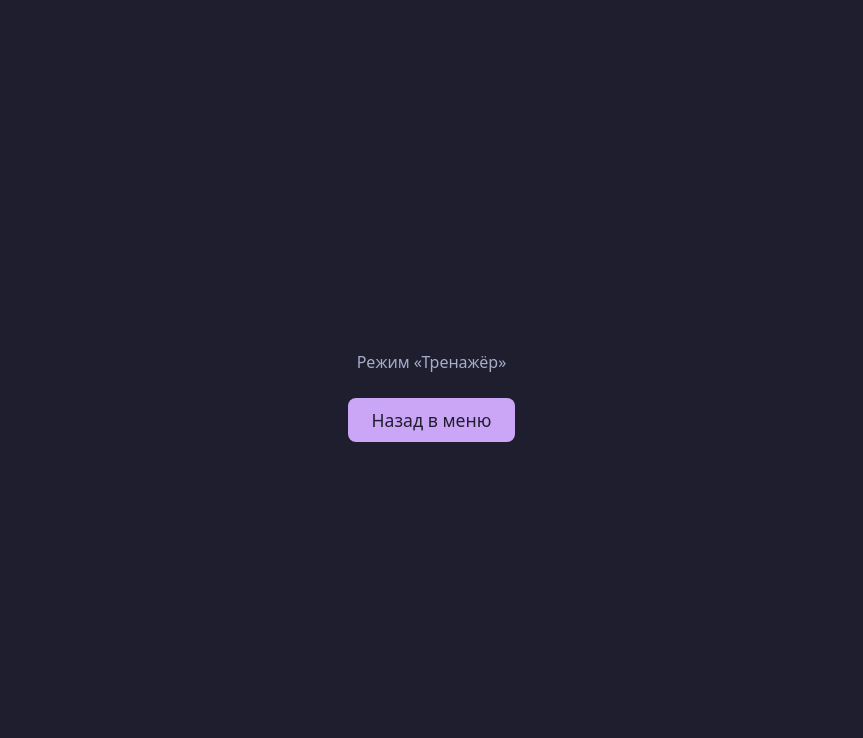
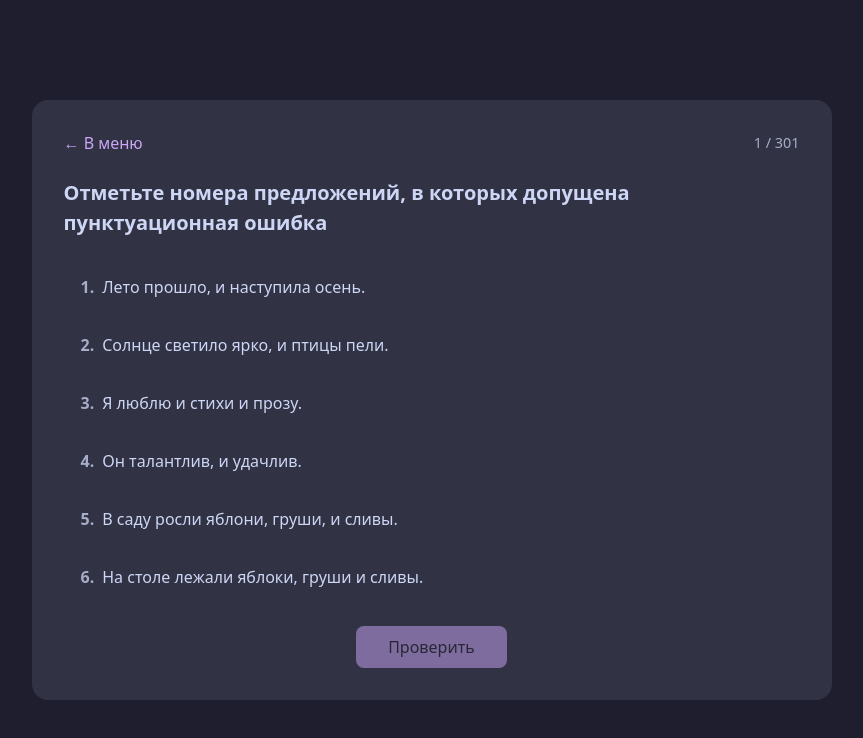
Before and after one commit to Mudwin/russian-quiz, a React (Vite) app: page / in a window 1280 px wide. Both pictures are taken after a click on the button "Тренажёр". Shown: the top 738 px of the page, without its empty margins (201-1064 px from the left). Built offline with nearby package versions, Linux system fonts and the light colour scheme.

Commit message:
feat: combine all components together, create working trainer mode

```diff
--- a/src/app/App.module.css
+++ b/src/app/App.module.css
@@ -3,6 +3,7 @@
   display: flex;
   justify-content: center;
   align-items: center;
+  padding: 1rem;
 }
 
 .menu {
@@ -41,7 +42,41 @@
   background-color: var(--primary-pink-color);
 }
 
-.placeholder {
+.test {
+  width: 100%;
+  max-width: 800px;
+  background-color: var(--primary-surface-0-color);
+  border-radius: 1rem;
+  padding: 2rem;
+}
+
+.header {
+  display: flex;
+  justify-content: space-between;
+  align-items: center;
+  margin-bottom: 1.5rem;
+}
+
+.backBtn {
+  background: none;
+  border: none;
+  color: var(--primary-mauve-color);
+  cursor: pointer;
+  font-size: 1rem;
+  padding: 0;
+}
+
+.backBtn:hover {
+  color: var(--primary-pink-color);
+}
+
+.counter {
   color: var(--primary-subtext-0-color);
-  text-align: center;
+  font-size: 0.9rem;
 }
+
+.instruction {
+  color: var(--primary-text-color);
+  margin-bottom: 1.5rem;
+  font-size: 1.25rem;
+}
--- a/src/app/App.tsx
+++ b/src/app/App.tsx
@@ -1,13 +1,58 @@
-import { useState } from "react";
+import { useState, useEffect, useCallback } from "react";
 import type { Mode, Phase, Question } from "@/types";
+import { useQuestions } from "@/hooks/useQuestions";
+import QuestionRenderer from "@/components/QuestionRenderer";
 import questionsData from "@/data/questions.json";
 import styles from "./App.module.css";
 
 const allQuestions: Question[] = questionsData as Question[];
+const PROGRESS_KEY = "trainer_progress";
+
+const loadProgress = (): number => {
+  const raw = localStorage.getItem(PROGRESS_KEY);
+
+  if (raw) {
+    try {
+      const { completedCount } = JSON.parse(raw);
+      return completedCount ?? 0;
+    } catch {
+      return 0;
+    }
+  }
+
+  return 0;
+};
+
+const saveProgress = (count: number) => {
+  localStorage.setItem(PROGRESS_KEY, JSON.stringify({ completedCount: count }));
+};
 
 export default function App() {
   const [phase, setPhase] = useState<Phase>("menu");
   const [mode, setMode] = useState<Mode | null>(null);
+  const [completedCount, setCompletedCount] = useState(loadProgress);
+
+  const { currentQuestion, currentIndex, total, goToNext, isLast } =
+    useQuestions(allQuestions);
+
+  const handleComplete = useCallback(
+    (isCorrect: boolean) => {
+      const newCount = completedCount + 1;
+
+      setCompletedCount(newCount);
+      saveProgress(newCount);
+    },
+    [completedCount],
+  );
+
+  const handleNext = () => {
+    const hasNext = goToNext();
+
+    if (!hasNext) {
+      setMode(null);
+      setPhase("menu");
+    }
+  };
 
   const startTrainer = () => {
     setMode("trainer");
@@ -32,6 +77,9 @@ export default function App() {
           <p className={styles.subtitle}>
             300+ вопросов по различным темам для подготовки к экзамену
           </p>
+          <div className={styles.progress}>
+            Пройдено в тренажёре: {completedCount}
+          </div>
           <button className={styles.button} onClick={startTrainer}>
             Тренажёр
           </button>
@@ -42,20 +90,21 @@ export default function App() {
       )}
 
       {phase === "active" && mode && (
-        <div className={styles.placeholder}>
-          <p>Режим «{mode === "trainer" ? "Тренажёр" : "Экзамен"}» </p>
-          <button className={styles.button} onClick={backToMenu}>
-            Назад в меню
-          </button>
-        </div>
-      )}
-
-      {phase === "examResult" && (
-        <div className={styles.placeholder}>
-          <p>Результаты экзамена</p>
-          <button className={styles.button} onClick={backToMenu}>
-            Назад в меню
-          </button>
+        <div className={styles.test}>
+          <div className={styles.header}>
+            <button className={styles.backBtn} onClick={backToMenu}>
+              ← В меню
+            </button>
+            <span className={styles.counter}>
+              {currentIndex + 1} / {total}
+            </span>
+          </div>
+          <h2 className={styles.instruction}>{currentQuestion.instruction}</h2>
+          <QuestionRenderer
+            question={currentQuestion}
+            onNext={handleNext}
+            onComplete={handleComplete}
+          />
         </div>
       )}
     </div>
```
